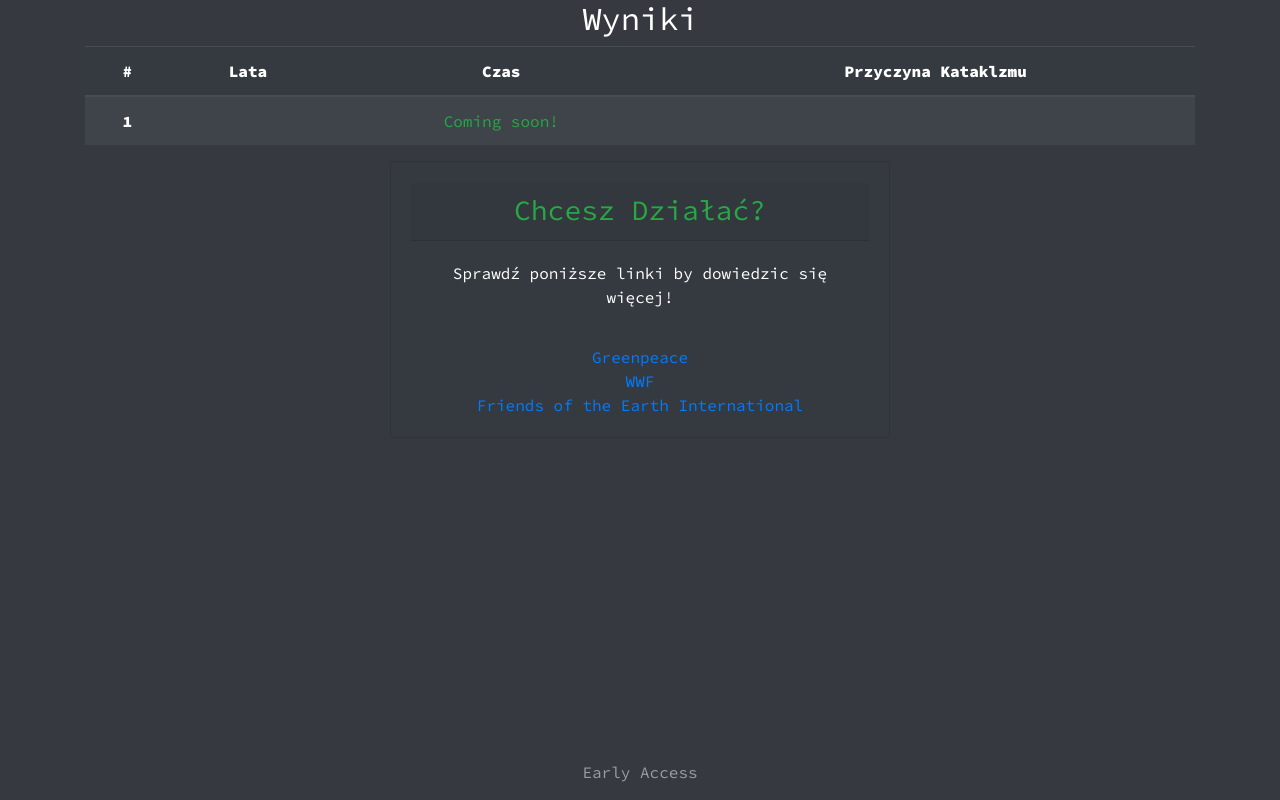
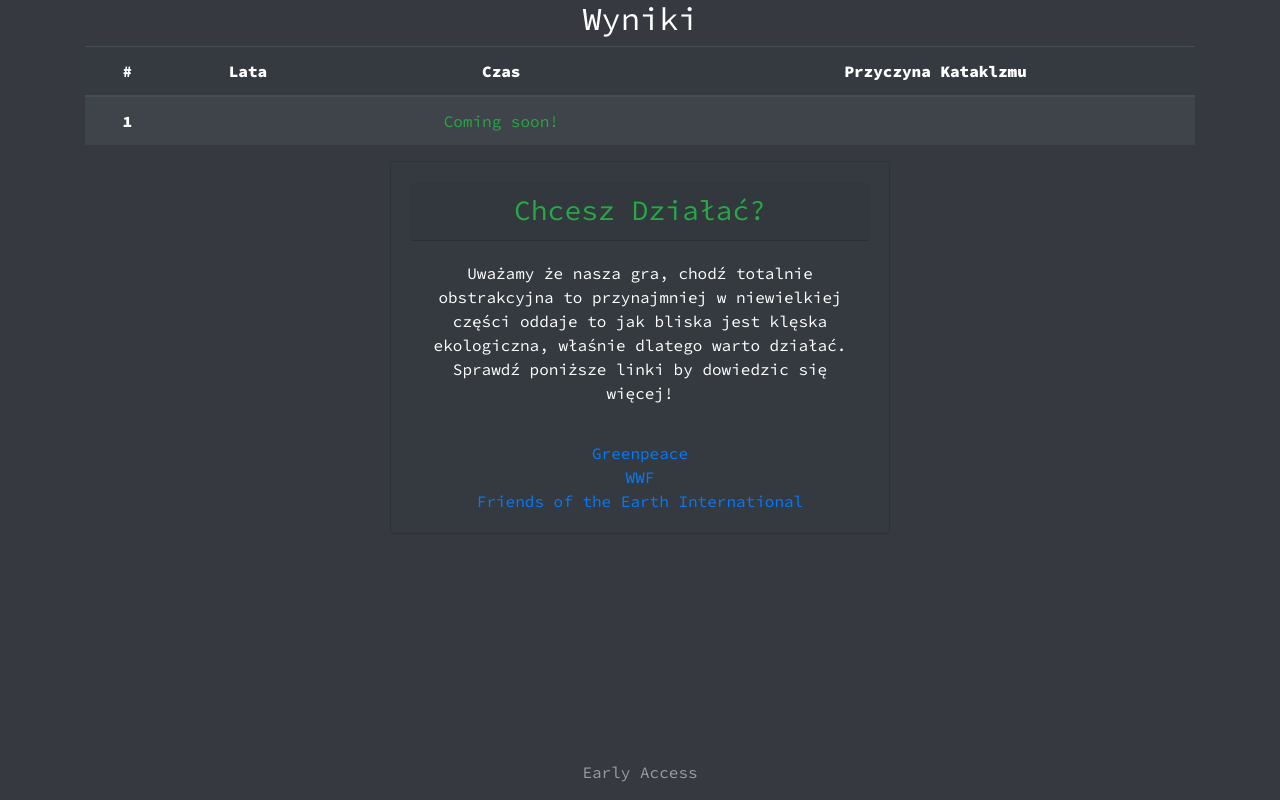
Before and after one commit to makoteq/Global-Counting, a Vue app: page /#/results in a window 1280 px wide. Built offline with nearby package versions, Linux system fonts and the light colour scheme.

Commit message:
nothing big :sunny:

```diff
--- a/src/components/licznik.vue
+++ b/src/components/licznik.vue
@@ -65,11 +65,11 @@ export default {
 
 
    if(this.overpopulation===0){
-   this.$root.$emit("lose",2);
+   this.$root.$emit("lose",1);
    }else if(this.climate===0){
    this.$root.$emit("lose",3);
    }else if(this.politics===0){
-   this.$root.$emit("lose",1);
+   this.$root.$emit("lose",2);
    }else if(this.resources===0) {
        this.$root.$emit("lose",3);
    }
--- a/src/views/Results.vue
+++ b/src/views/Results.vue
@@ -24,7 +24,7 @@
 <div class="card text-white bg-dark mb-3" style="max-width: 500px; margin:0 auto;">
   <div class="card-body">
   <h3 class="text-success card-header">Chcesz Działać?</h3>
-  <p class="card-body">Sprawdź poniższe linki by dowiedzic się więcej!</p>
+  <p class="card-body">Uważamy że nasza gra, chodź totalnie obstrakcyjna to przynajmniej w niewielkiej części oddaje to jak bliska jest klęska ekologiczna, właśnie dlatego warto działać. Sprawdź poniższe linki by dowiedzic się więcej!</p>
   <a  href="https://www.greenpeace.org/poland/" target="_blank">Greenpeace</a><br>
   <a href="https://www.wwf.pl/" target="_blank">WWF</a><br>
   <a href="https://www.foei.org/" target="_blank">Friends of the Earth International</a>
```
